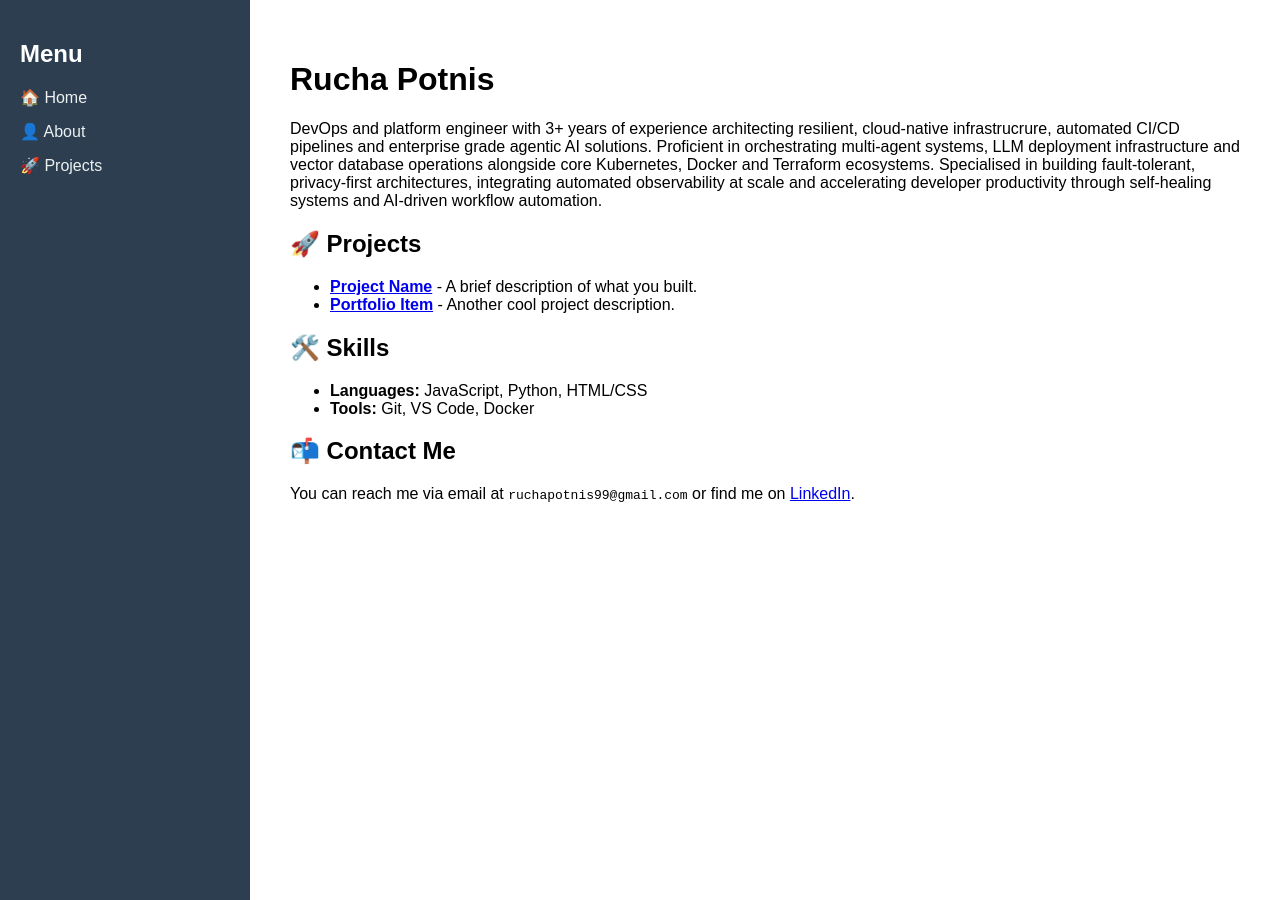
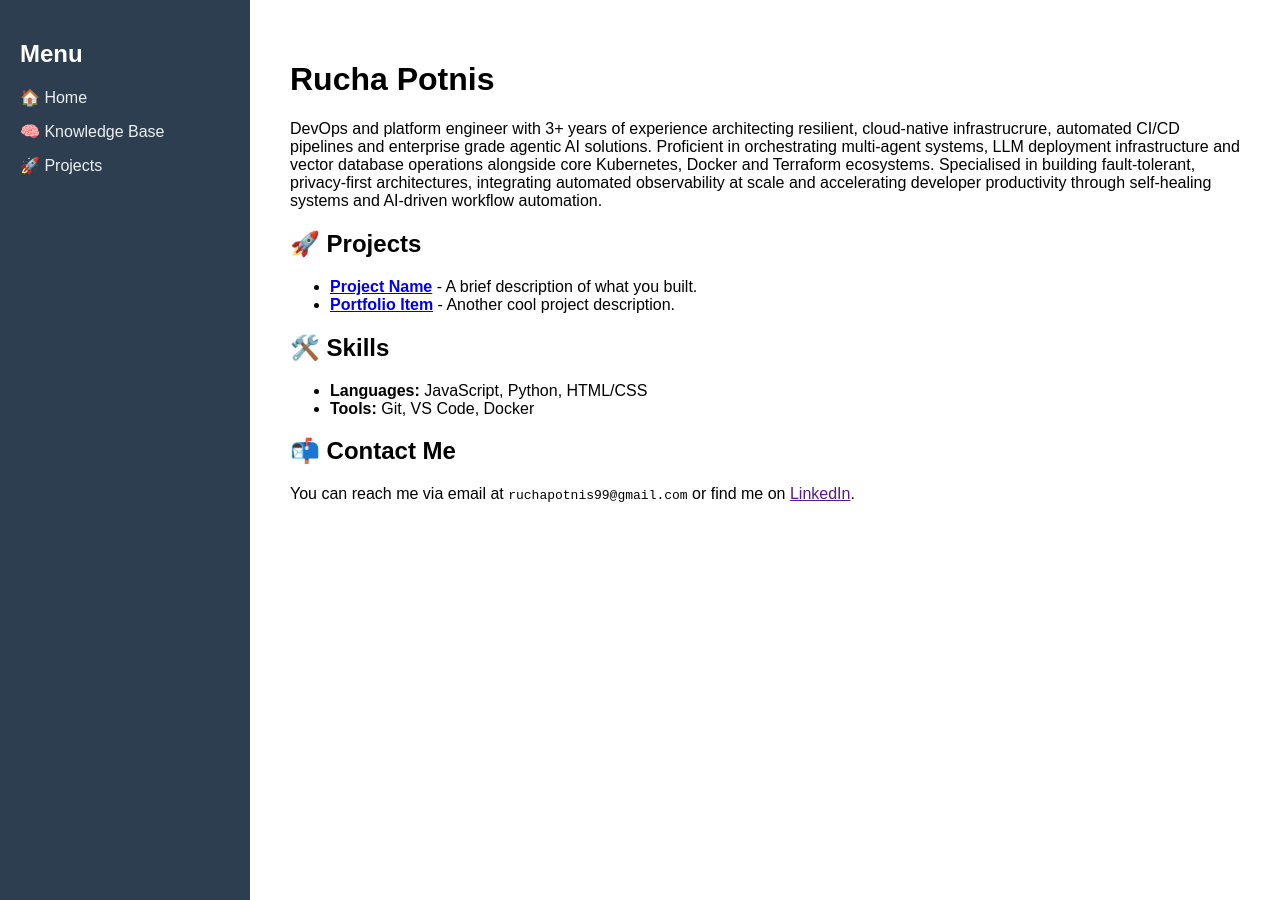
Before and after one commit to ruchapotnis/training, a Jekyll site: the page built from index.md, in a window 1280 px wide. Built offline with Jekyll 4.4.1, drawn with Linux system fonts in a browser that asks for light colours.

Commit message:
new-sidebar-tab-add

```diff
--- a/_layouts/default.html
+++ b/_layouts/default.html
@@ -16,8 +16,9 @@
   <div class="sidebar">
     <h2>Menu</h2>
     <a href="{{ '/' | relative_url }}">🏠 Home</a>
-    <a href="{{ '/about.html' | relative_url }}">👤 About</a>
+    <a href="{{ '/knowledge_base.html' | relative_url }}">🧠 Knowledge Base</a>
     <a href="{{ '/projects.html' | relative_url }}">🚀 Projects</a>
+
   </div>
 
   <!-- Main Document Target Content Injection -->
--- a/index.md
+++ b/index.md
@@ -15,4 +15,4 @@ DevOps and platform engineer with 3+ years of experience architecting resilient,
 *   **Tools:** Git, VS Code, Docker
 
 ## 📬 Contact Me
-You can reach me via email at `ruchapotnis99@gmail.com` or find me on [LinkedIn](https://www.linkedin.com/in/ruchapotnis/?isSelfProfile=true).
+You can reach me via email at `ruchapotnis99@gmail.com` or find me on [LinkedIn]().
```
